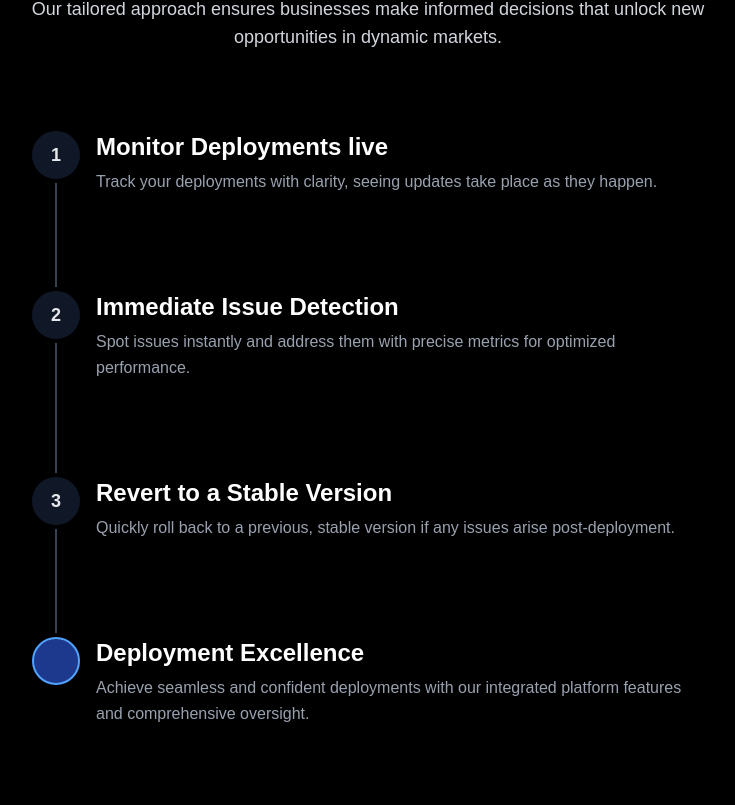
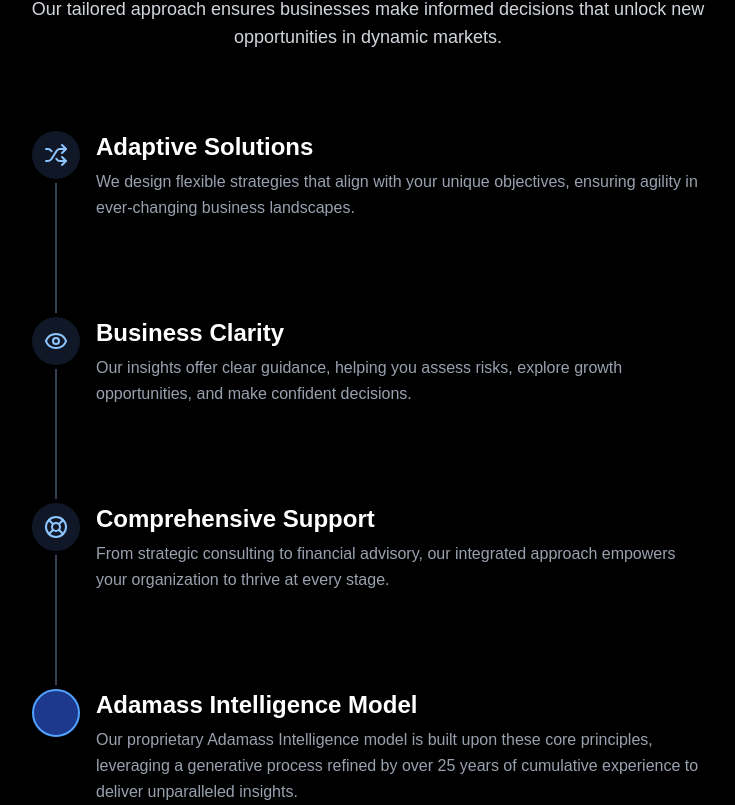
Before and after one commit to KotteJR/adamassabweb, a Next.js app: page / in a window 1280 px wide. Shown: the part 2015-2820 px from the top of the page, without its empty margins (272-1007 px from the left). Built offline with nearby package versions, Linux system fonts and the light colour scheme.

Commit message:
feat: Refine Feature3 timeline with icons and updated final step text

```diff
--- a/src/app/LandingPage/components/Feature3.tsx
+++ b/src/app/LandingPage/components/Feature3.tsx
@@ -1,29 +1,29 @@
 import React from 'react';
+import { Shuffle, Eye, LifeBuoy } from 'lucide-react';
 
 // Removed FeatureVisual as it's no longer needed.
 
 const Feature3 = () => {
   const steps = [
     {
-      number: 1,
-      title: "Monitor Deployments live",
-      description: "Track your deployments with clarity, seeing updates take place as they happen.",
+      icon: <Shuffle size={24} className="text-blue-300" />,
+      title: "Adaptive Solutions",
+      description: "We design flexible strategies that align with your unique objectives, ensuring agility in ever-changing business landscapes.",
     },
     {
-      number: 2,
-      title: "Immediate Issue Detection",
-      description: "Spot issues instantly and address them with precise metrics for optimized performance.",
+      icon: <Eye size={24} className="text-blue-300" />,
+      title: "Business Clarity",
+      description: "Our insights offer clear guidance, helping you assess risks, explore growth opportunities, and make confident decisions.",
     },
     {
-      number: 3,
-      title: "Revert to a Stable Version",
-      description: "Quickly roll back to a previous, stable version if any issues arise post-deployment.",
+      icon: <LifeBuoy size={24} className="text-blue-300" />,
+      title: "Comprehensive Support",
+      description: "From strategic consulting to financial advisory, our integrated approach empowers your organization to thrive at every stage.",
     },
     {
-      // No number, this will be the special blue-outlined circle marker
       isFinalItem: true,
-      title: "Deployment Excellence",
-      description: "Achieve seamless and confident deployments with our integrated platform features and comprehensive oversight.",
+      title: "Adamass Intelligence Model",
+      description: "Our proprietary Adamass Intelligence model is built upon these core principles, leveraging a generative process refined by over 25 years of cumulative experience to deliver unparalleled insights.",
     },
   ];
 
@@ -34,7 +34,7 @@
   const textMarginLeft = "ml-[4rem]"; // Provides 1rem gap after a 3rem wide circle area
 
   return (
-    <div className="py-16 lg:py-24 px-4 sm:px-6 lg:px-8 bg-black text-white">
+    <div id="feature3" className="py-16 lg:py-24 px-4 sm:px-6 lg:px-8 bg-black text-white">
       {/* Section Header */}
       <div className="max-w-3xl mx-auto text-center mb-16 lg:mb-20">
         <h2 className="text-3xl sm:text-4xl lg:text-5xl font-bold text-white mb-4 leading-tight">
@@ -58,10 +58,13 @@
 
                 {/* Circle Marker */}
                 <span
-                  className={`absolute ${lineWidthAndPosition} top-0 ${circleWidth} ${circleHeight} rounded-full flex items-center justify-center font-semibold text-lg ring-4 ring-black transform -translate-x-1/2 ${step.isFinalItem ? 'bg-blue-900 border-2 border-blue-400 text-blue-200' : 'bg-gray-900 text-gray-200'}`}
+                  className={`absolute ${lineWidthAndPosition} top-0 ${circleWidth} ${circleHeight} rounded-full flex items-center justify-center font-semibold text-lg ring-4 ring-black transform -translate-x-1/2 ${
+                    step.isFinalItem
+                      ? 'bg-blue-900 border-2 border-blue-400' // Final item specific style
+                      : 'bg-gray-900' // Default style for items with icons/numbers
+                  }`}
                 >
-                  {step.number && step.number}
-                  {/* Final item circle is decorative, no number text explicitly needed here unless desired */}
+                  {step.isFinalItem ? null : step.icon ? step.icon : (step as any).number} {/* Corrected and type-asserted for safety, though number is not expected for icon items */}
                 </span>
 
                 {/* Text Content */}
```
